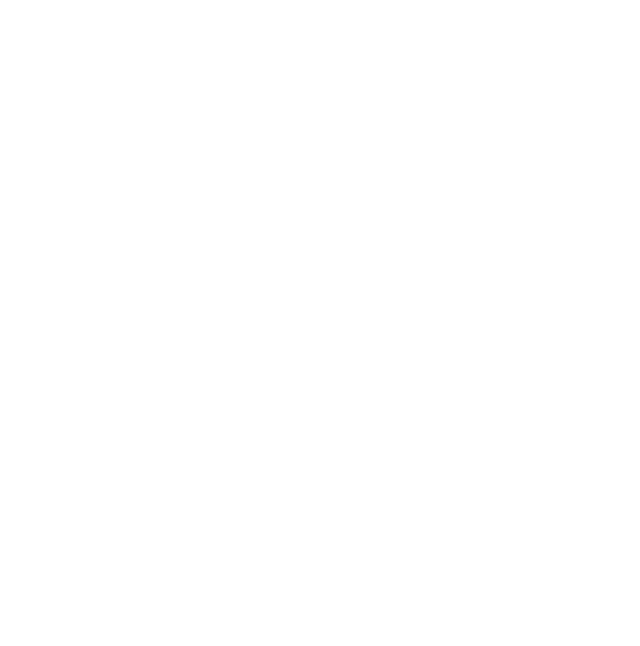
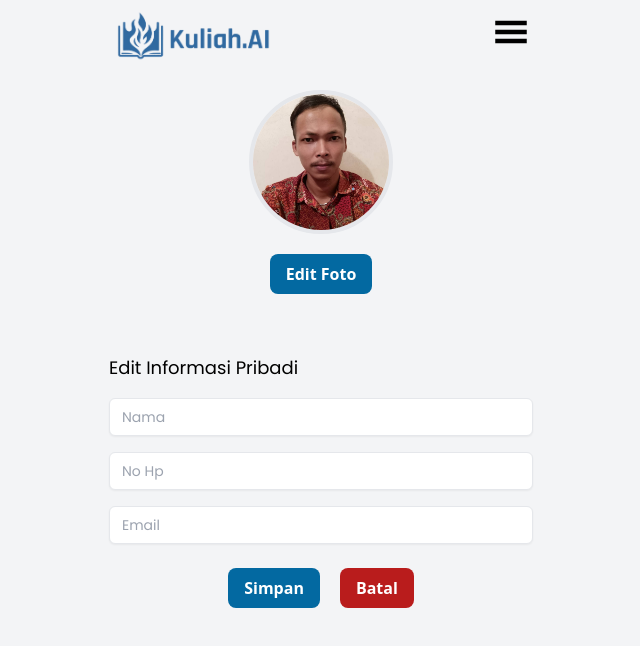
Before and after one commit to fitrinurazis/kuliahAI-frontend, a React (Vite) app: page /profil in a window 1280 px wide. Before the commit this address had no page. Shown: the top 646 px of the page, without its empty margins (319-959 px from the left). Built offline with nearby package versions, Linux system fonts and the light colour scheme; a web font is replaced by a local one.

Commit message:
feat/profil

```diff
--- a/src/App.jsx
+++ b/src/App.jsx
@@ -15,6 +15,8 @@ import Dashboard from "./pages/Dashboard/Dashboard";
 import AboutMe from "./pages/AboutMe/AboutMe";
 import SupportMe from "./pages/SupportMe/SupportMe";
 import UnavailablePage from "./pages/Unavailable/UnavailablePage";
+import Profile from "./pages/Profile/Profile";
+import EditFoto from "./components/Profile/EditFoto";
 
 function App() {
   return (
@@ -32,6 +34,8 @@ function App() {
       <Route path="/bsn" element={<Bisnis />} />
       <Route path="/hk" element={<Hukum />} />
       <Route path="/dashboard" element={<Dashboard />} />
+      <Route path="/profil" element={<Profile />} />
+      <Route path="/profil/editfotoprofil" element={<EditFoto />} />
       <Route path="/tentang-kami" element={<AboutMe />} />
       <Route path="/dukung-kami" element={<SupportMe />} />
       <Route path="/halaman-tidak-ada" element={<UnavailablePage />} />
--- a/src/components/Navbar/HamburgerMenu.jsx
+++ b/src/components/Navbar/HamburgerMenu.jsx
@@ -5,7 +5,7 @@ import { GiHamburgerMenu } from "react-icons/gi";
 const HamburgerMenu = ({ isOpen, toggleMenu }) => {
   return (
     <button
-      className=" md:hidden focus:outline-none hover:text-sky-500 bg-none hover:dark:text-sky-500"
+      className=" focus:outline-none hover:text-sky-500 bg-none hover:dark:text-sky-500"
       onClick={toggleMenu}
     >
       {isOpen ? <IoMdClose /> : <GiHamburgerMenu />}
--- a/src/components/Navbar/Navbar.jsx
+++ b/src/components/Navbar/Navbar.jsx
@@ -50,7 +50,7 @@ const Navbar = () => {
         <div className="z-10 flex flex-col justify-center pt-5 pb-10 font-semibold text-center bg-gray-100 dark:bg-gray-700 ">
           <ul>
             <li className="p-1 text-xl hover:text-sky-500 hover:dark:text-sky-500 dark:text-white">
-              <Link to="/pengaturan">Profil</Link>
+              <Link to="/profil">Profil</Link>
             </li>
             <li className="p-1 text-xl hover:text-sky-500 hover:dark:text-sky-500 dark:text-white">
               <Link to="/dukung-kami">Dukung Kami</Link>
--- /dev/null
+++ b/src/components/Profile/EditFoto.jsx
@@ -0,0 +1,41 @@
+import Navbar from "../Navbar/Navbar";
+import profil from "../../assets/profil/1.jpg";
+import { Link } from "react-router-dom";
+
+const EditFoto = () => {
+  return (
+    <div className="pb-10 bg-gray-100 dark:bg-gray-800">
+      <div className="flex flex-col items-center justify-start max-w-md min-h-screen mx-auto bg-gray-100 dark:bg-gray-800 dark:text-white">
+        <Navbar />
+        <div className="flex flex-col items-center justify-center gap-5 py-5 ">
+          <img src={profil} className="border-4 rounded-full w-36 " />
+        </div>
+        <form className="flex flex-col w-full px-4 ">
+          <label className="py-3 text-lg">Upload Foto</label>
+          <input
+            type="file"
+            className="leading-tight text-gray-700 border rounded-lg shadow appearance-none focus:outline-none dark:bg-gray-800 focus:shadow-outline dark:text-white font-poppins"
+          />
+          <div className="flex justify-center gap-5 py-5">
+            <button
+              type="submit"
+              className="px-4 py-2 font-bold text-white rounded-lg bg-sky-700 hover:bg-sky-500 focus:outline-none focus:shadow-outline"
+            >
+              Simpan Foto
+            </button>
+            <Link to="/profil">
+              <button
+                type="submit"
+                className="px-4 py-2 font-bold text-white bg-red-700 rounded-lg hover:bg-red-500 focus:outline-none focus:shadow-outline"
+              >
+                Batal
+              </button>
+            </Link>
+          </div>
+        </form>
+      </div>
+    </div>
+  );
+};
+
+export default EditFoto;
--- a/src/pages/AboutMe/AboutMe.jsx
+++ b/src/pages/AboutMe/AboutMe.jsx
@@ -5,8 +5,8 @@ import { AiFillInstagram } from "react-icons/ai";
 
 const AboutMe = () => {
   return (
-    <div className="max-w-md min-h-screen mx-auto bg-gray-100 dark:bg-gray-800">
-      <div className="flex flex-col items-center justify-start bg-gray-100 dark:bg-gray-800 dark:text-white">
+    <div className="bg-gray-100 dark:bg-gray-800">
+      <div className="max-w-md min-h-screen mx-auto bg-gray-100 dark:bg-gray-800 dark:text-white">
         <Navbar />
         <div className="relative flex flex-col justify-center w-full px-5 align-top">
           <h1 className="pt-5 pb-10 text-2xl font-semibold text-center dark:text-gray-100 ">
--- /dev/null
+++ b/src/pages/Profile/Profile.jsx
@@ -0,0 +1,67 @@
+import Navbar from "../../components/Navbar/Navbar";
+import profil from "../../assets/profil/1.jpg";
+import { Link } from "react-router-dom";
+
+const Profile = () => {
+  return (
+    <div className="pb-10 bg-gray-100 dark:bg-gray-800">
+      <div className="flex flex-col items-center justify-start max-w-md min-h-screen mx-auto bg-gray-100 dark:bg-gray-800 dark:text-white">
+        <Navbar />
+        <div className="flex flex-col items-center justify-center gap-5 py-5 ">
+          <img src={profil} className="border-4 rounded-full w-36 " />
+          <Link to="/profil/editfotoprofil">
+            <button
+              type="submit"
+              className="px-4 py-2 font-bold text-white rounded-lg bg-sky-700 hover:bg-sky-500 focus:outline-none focus:shadow-outline"
+            >
+              Edit Foto
+            </button>
+          </Link>
+        </div>
+        <form className="flex flex-col w-full gap-3 px-3 pt-10">
+          <h1 className="text-lg font-poppins ">Edit Informasi Pribadi </h1>
+          <input
+            className={`mt-1 block w-full px-3 py-2 border dark:bg-gray-800  rounded-md shadow-sm focus:outline-none focus:ring-indigo-500 focus:border-indigo-500 sm:text-sm dark:text-white font-poppins`}
+            type="text"
+            name="nama"
+            placeholder="Nama"
+          />
+
+          <input
+            className={`mt-1 block w-full px-3 py-2 border dark:bg-gray-800  rounded-md shadow-sm focus:outline-none focus:ring-indigo-500 focus:border-indigo-500 sm:text-sm dark:text-white font-poppins`}
+            type="text"
+            name="nim"
+            placeholder="No Hp"
+          />
+
+          <input
+            className={`mt-1 block w-full px-3 py-2 border dark:bg-gray-800  rounded-md shadow-sm focus:outline-none focus:ring-indigo-500 focus:border-indigo-500 sm:text-sm dark:text-white font-poppins`}
+            name="email"
+            type="email"
+            placeholder="Email"
+          />
+
+          <div className="flex items-center justify-between"></div>
+          <div className="flex justify-center gap-5 ">
+            <button
+              type="submit"
+              className="px-4 py-2 font-bold text-white rounded-lg bg-sky-700 hover:bg-sky-500 focus:outline-none focus:shadow-outline"
+            >
+              Simpan
+            </button>
+            <Link to="/profil">
+              <button
+                type="submit"
+                className="px-4 py-2 font-bold text-white bg-red-700 rounded-lg hover:bg-red-500 focus:outline-none focus:shadow-outline"
+              >
+                Batal
+              </button>
+            </Link>
+          </div>
+        </form>
+      </div>
+    </div>
+  );
+};
+
+export default Profile;
```
Also changed, not shown: src/assets/profil/1.jpg (added).
